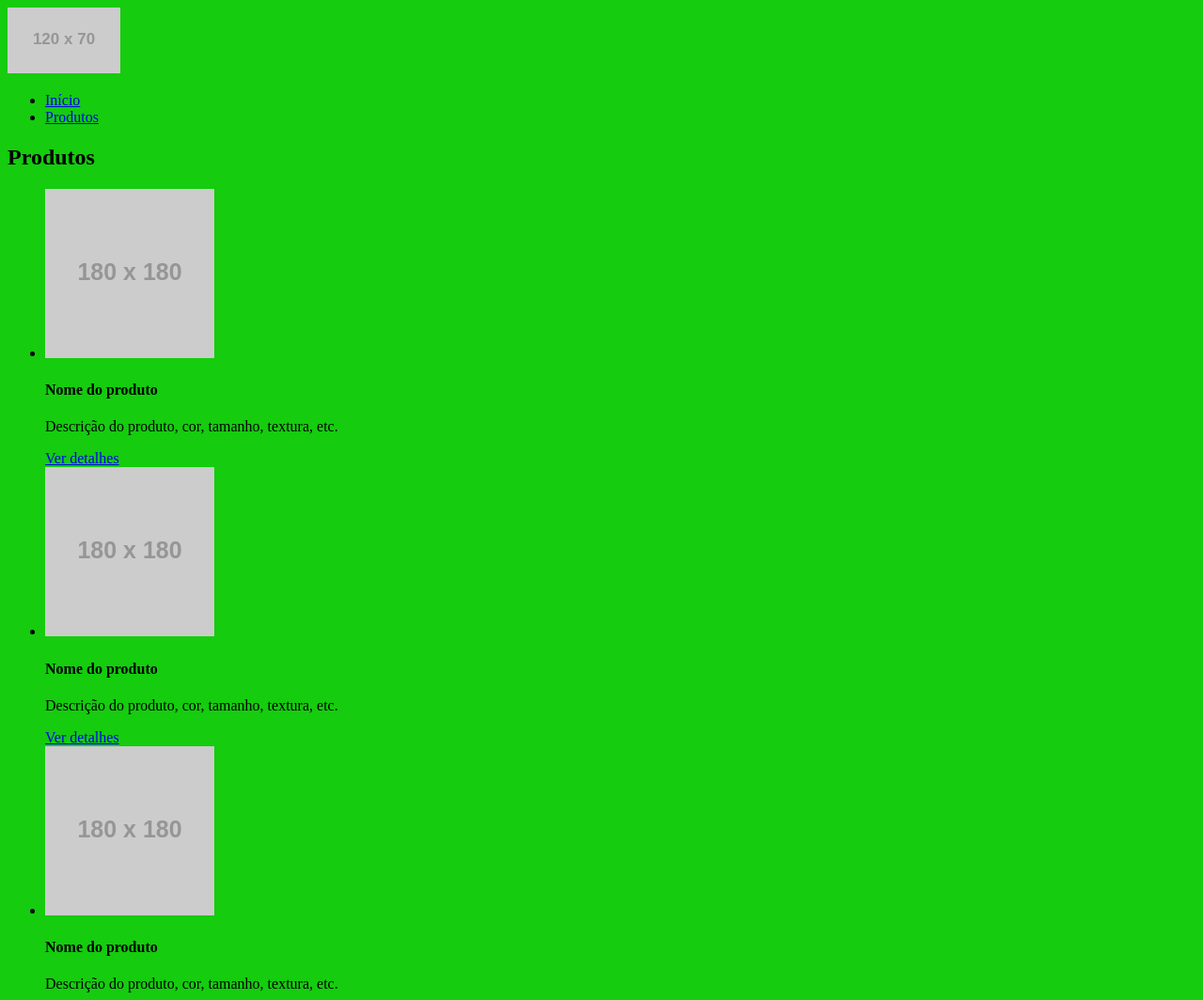
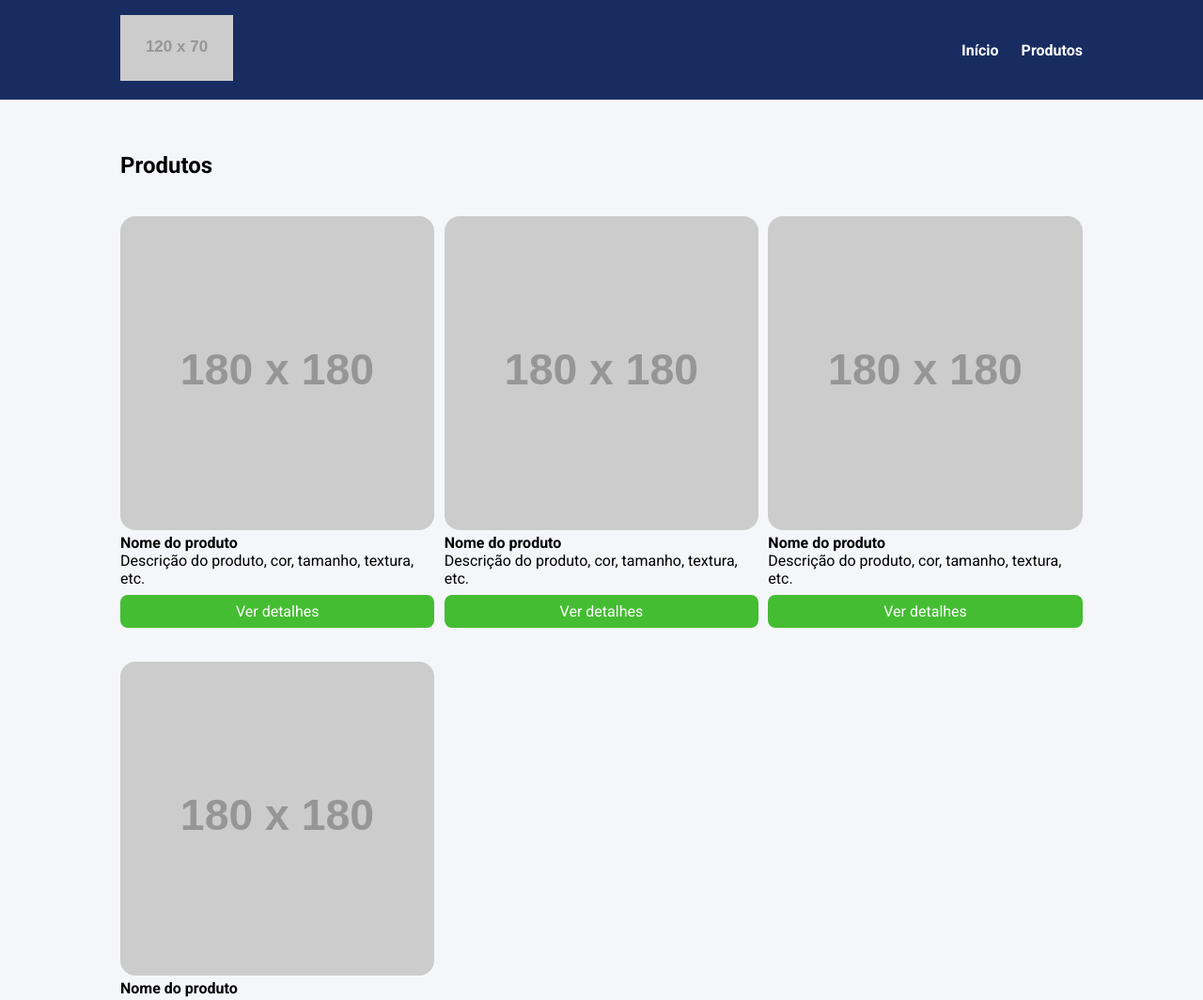
Before and after one commit to MatiasBrighent/Ebac, a website: page index.html in a window 1280 px wide. Shown: the top 1064 px of the page at 94% size. Drawn offline with Linux system fonts and the light colour scheme; placeholder pictures from the web are drawn by us.

Commit message:
pagina estilizada utiliando less

```diff
--- a/index.html
+++ b/index.html
@@ -14,7 +14,7 @@
     <header>
         <div class="container">
             <div class="branding">
-                <img src="https://via.placeholder.com/120x70" />
+                <img src="https://placehold.co/120x70" />
             </div>
             <nav>
                 <ul class="menu">
@@ -33,7 +33,7 @@
             <h2>Produtos</h2>
             <ul class="products">
                 <li class="product-item">
-                    <img src="https://via.placeholder.com/180x180" />
+                    <img src="https://placehold.co/180x180" />
                     <h4>Nome do produto</h4>
                     <p>
                         Descrição do produto, cor, tamanho, textura, etc.
@@ -43,7 +43,7 @@
                     </a>
                 </li>
                 <li class="product-item">
-                    <img src="https://via.placeholder.com/180x180" />
+                    <img src="https://placehold.co/180x180" />
                     <h4>Nome do produto</h4>
                     <p>
                         Descrição do produto, cor, tamanho, textura, etc.
@@ -53,7 +53,7 @@
                     </a>
                 </li>
                 <li class="product-item">
-                    <img src="https://via.placeholder.com/180x180" />
+                    <img src="https://placehold.co/180x180" />
                     <h4>Nome do produto</h4>
                     <p>
                         Descrição do produto, cor, tamanho, textura, etc.
@@ -63,7 +63,7 @@
                     </a>
                 </li>
                 <li class="product-item">
-                    <img src="https://via.placeholder.com/180x180" />
+                    <img src="https://placehold.co/180x180" />
                     <h4>Nome do produto</h4>
                     <p>
                         Descrição do produto, cor, tamanho, textura, etc.
--- a/src/style/main.less
+++ b/src/style/main.less
@@ -1,3 +1,112 @@
+@import "map.less";
+
+@breakpointMobile: ~"(max-width: 767px)";
+@breakpointTablet: ~"(min-width: 768px) and (max-width: 1023px)";
+
+.buttonfont{
+    color:#fff;
+    text-decoration: none;
+}
+
+*{
+    margin: 0;
+    padding: 0;
+    box-sizing: border-box;
+    font-family: Roboto, sans-serif;
+}
+
 body{
-    background-color: rgb(21, 204, 15);
+    background-color: #colors[backgroundColor];
 }
+
+li{
+    list-style: none;
+}
+
+a{
+    .buttonfont;
+}
+
+.container{
+    max-width: 1024px;
+    width: 100%;
+    margin: 0 auto;
+
+    @media @breakpointTablet{
+        max-width: 90%;
+
+        .products{
+            grid-template-columns: repeat(2, 48.5%);
+            column-gap: 3%;
+        }
+    }
+
+    @media @breakpointMobile{
+        max-width: 80%;
+
+        .products{
+            display: block;
+
+            & .product-item{
+                margin-bottom: 32px;
+            }
+        }
+    }
+
+}
+
+header{
+    background-color: #colors[headerColor];
+    position: sticky;
+    top: 0;
+    left: 0;
+
+    & .container{
+        display: flex;
+        justify-content: space-between;
+        align-items: center;
+        padding: 16px 0;
+
+        & .menu{
+            display: flex;
+
+            & li{
+                font-weight: bold;
+                margin-left: 24px;
+            }
+        }
+    }
+}
+
+section{
+    padding: 56px 0;
+
+    & .products{
+        margin-top: 40px;
+        display: grid;
+        grid-template-columns: repeat(3, 32.66%);
+        column-gap: 1%;
+        row-gap: 4%;
+        width: 100%;
+
+        & .product-item img{
+            width: 100%;
+            border-radius: 16px;
+        }
+
+        & .product-button{
+            display: block;
+            background-color: #colors[buttonColor];
+            text-align: center;
+            padding: 8px 0;
+            border-radius: 8px;
+            margin-top: 8px;
+            .buttonfont;
+
+            &:hover{
+                transition: all ease .4s;
+                background-color: #4cd137;
+            }
+        }
+    }
+}
--- /dev/null
+++ b/src/style/map.less
@@ -0,0 +1,5 @@
+#colors(){
+    backgroundColor:#f5f6fa;
+    headerColor:#182C61;
+    buttonColor: #44bd32;
+}
--- a/src/style/styles.css
+++ /dev/null
@@ -1,102 +0,0 @@
-* {
-    margin: 0;
-    padding: 0;
-    box-sizing: border-box;
-    font-family: Roboto, sans-serif;
-}
-
-body {
-    background-color: #f5f6fa;
-}
-
-li {
-    list-style: none;
-}
-
-.container {
-    max-width: 1024px;
-    width: 100%;
-    margin: 0 auto;
-}
-
-header {
-    background-color: #182C61;
-    position: sticky;
-    top: 0;
-    left: 0;
-}
-
-header .container {
-    display: flex;
-    justify-content: space-between;
-    align-items: center;
-    padding: 16px 0;
-}
-
-.menu {
-    display: flex;
-}
-
-.menu li {
-    font-weight: bold;
-    margin-left: 24px;
-}
-
-.menu li a {
-    color: #fff;
-    text-decoration: none;
-}
-
-section {
-    padding: 56px 0;
-}
-
-.products {
-    margin-top: 40px;
-    display: grid;
-    grid-template-columns: repeat(3, 32.66%);
-    column-gap: 1%;
-    row-gap: 4%;
-    width: 100%;
-}
-
-.product-item img {
-    width: 100%;
-    border-radius: 16px;
-}
-
-.product-button {
-    display: block;
-    background-color: #44bd32;
-    color: #fff;
-    text-align: center;
-    padding: 8px 0;
-    border-radius: 8px;
-    margin-top: 8px;
-    text-decoration: none;
-}
-
-.product-button:hover {
-    background-color: #4cd137;
-}
-
-@media screen and (max-width: 1023px) {
-    .container {
-        max-width: 80%;
-    }
-
-    .products {
-        grid-template-columns: repeat(2, 48.5%);
-        column-gap: 3%;
-    }
-}
-
-@media screen and (max-width: 767px) {
-    .products {
-        display: block;
-    }
-
-    .product-item  {
-        margin-bottom: 32px;
-    }
-}
```
Also changed, not shown: build/style/main.css.
